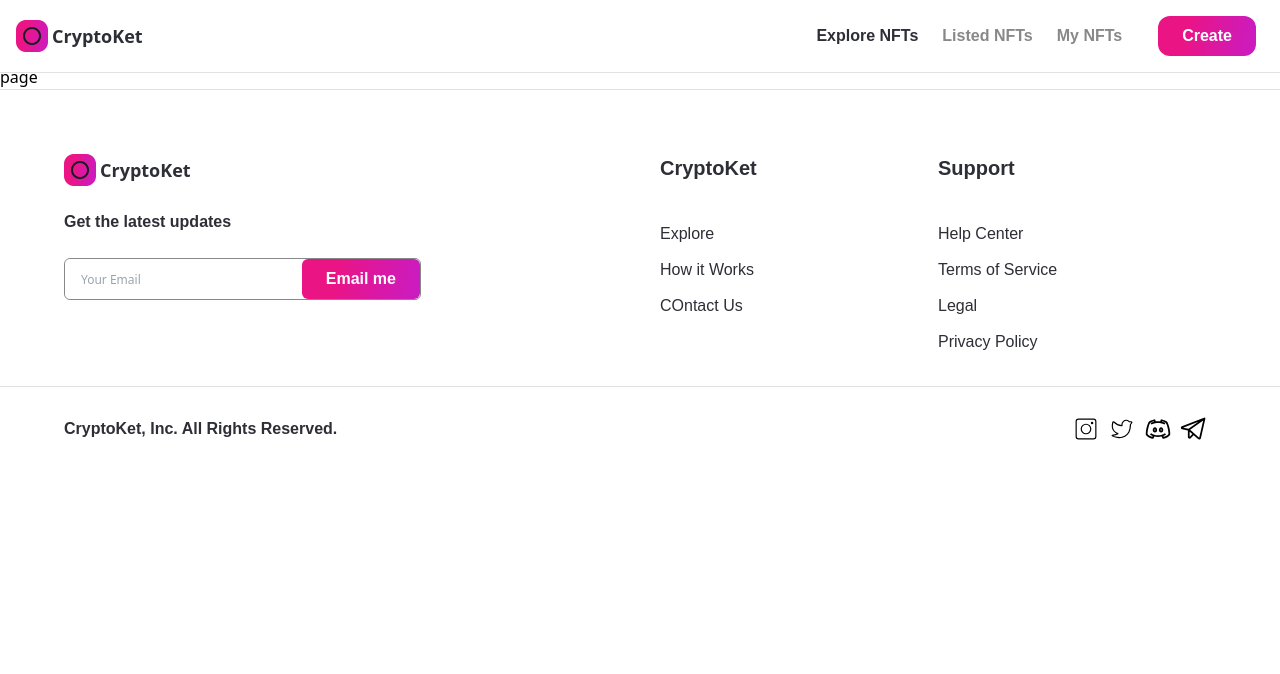
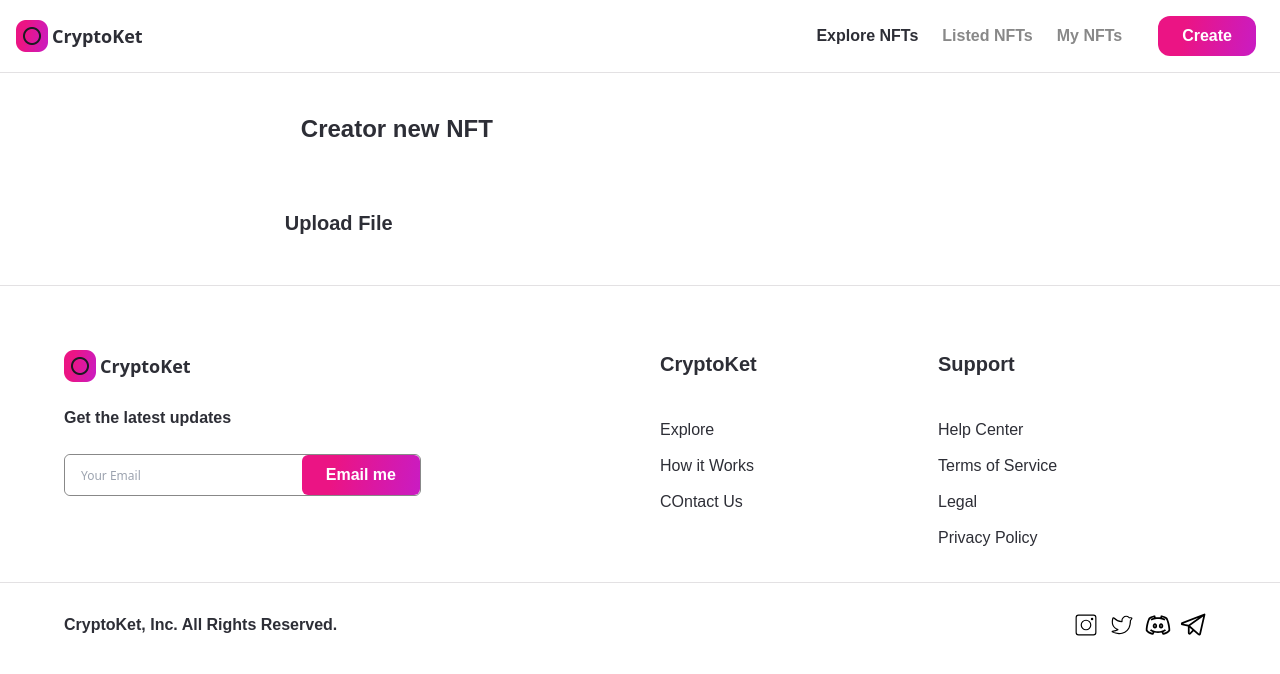
Before and after one commit to vitch07/Crypto-Hat, a Next.js app: page /createnft in a window 1280 px wide. Shown: the top 674 px of the page. Built offline with nearby package versions, Linux system fonts and the light colour scheme.

Commit message:
creating createnft page

```diff
--- a/app/createnft/page.js
+++ b/app/createnft/page.js
@@ -1,7 +1,50 @@
-import React from "react";
+import { useState, useCallback, useContext, useMemo } from "react";
+import { useRouter } from "next/router";
+import { useDropzone } from "react-dropzone";
+import Image from "next/image";
+import { Button } from "@/component";
+import images from "../../assets";
 
-function page() {
-  return <div>page</div>;
+function Createnft() {
+  const [fileUrl, setFileUrl] = useState(null);
+
+  const onDrop = useCallback(() => {
+    // upload image to the ipfs
+  }, []);
+
+  const {
+    getRootProps,
+    getInputProps,
+    isDragActive,
+    isDragAccept,
+    isDragReject,
+  } = useDropzone({
+    onDrop,
+    accept: "image/*",
+    maxSize: 5000000,
+  });
+
+  const fileStyle = useMemo(() => ``, []);
+
+  return (
+    <div className="flex justify-center sm:px-4 p-12">
+      <div className="w-3/5 md:w-full">
+        <h1 className="font-poppins text-nft-black-1 text-2xl minlg:text-4xl font-semibold ml-4 xs:ml-0">
+          Creator new NFT
+        </h1>
+        <div className="mt-16">
+          <p className="font-poppins text-nft-black-1 font-semibold text-xl">
+            Upload File
+          </p>
+          <div className="=" mt-4>
+            <div {...getRootProps()} className={fileStyle}>
+              <input {...getInputProps()} />
+            </div>
+          </div>
+        </div>
+      </div>
+    </div>
+  );
 }
 
-export default page;
+export default Createnft;
```
